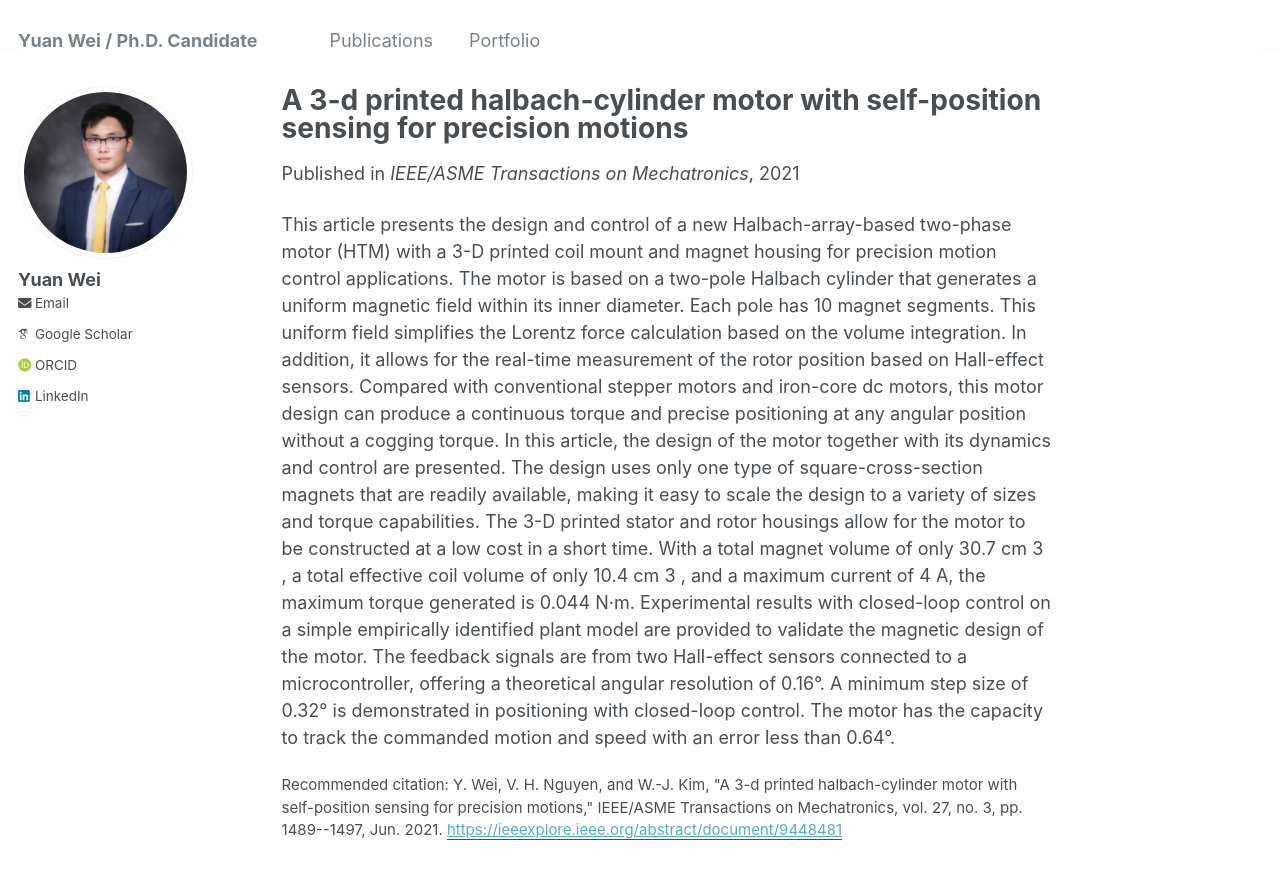
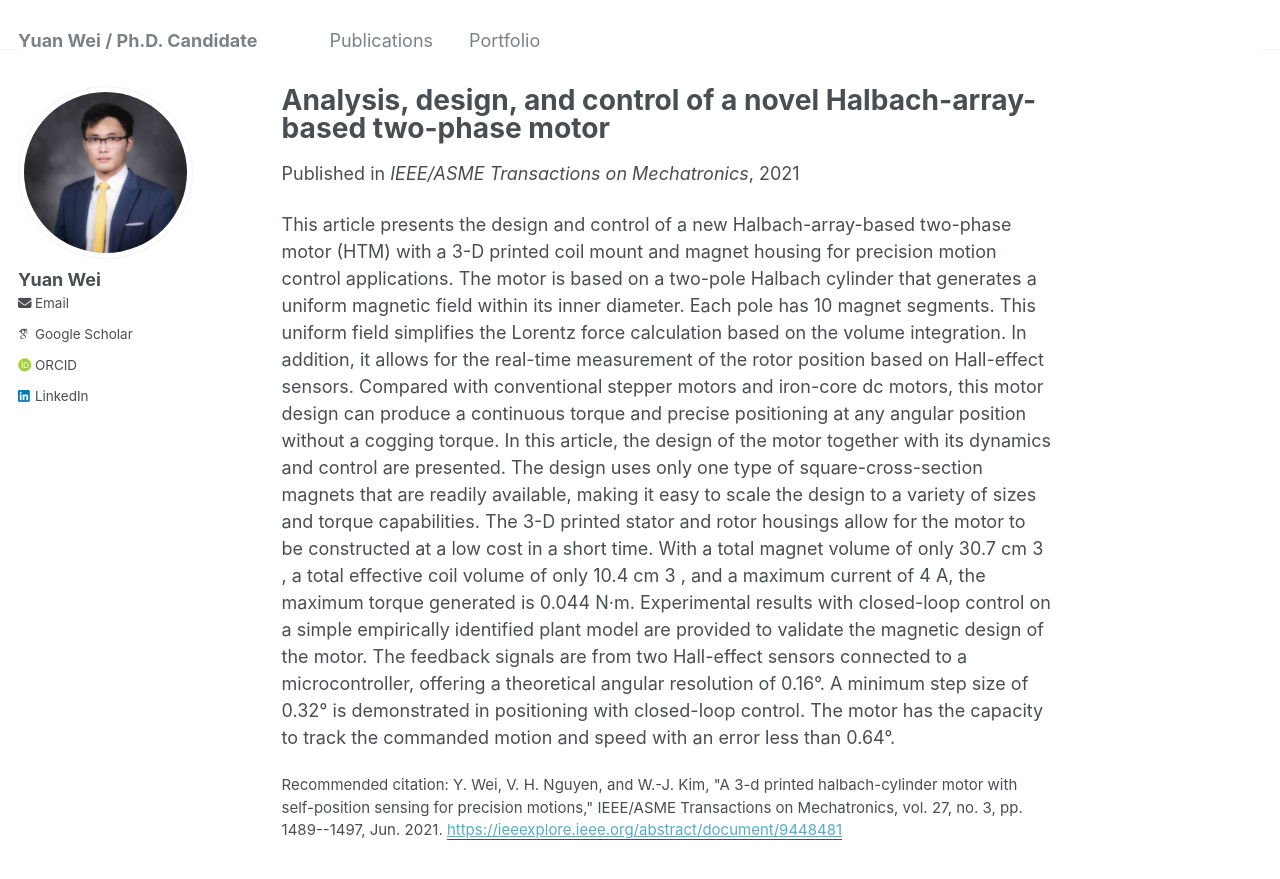
Before and after one commit to JET00wy/YuanWeiWebPage, a Jekyll site: the page built from _publications/wei2020analysis.md, in a window 1280 px wide and 900 px high. Shown: the top 879 px of the window. Built offline with Jekyll 4.4.1, drawn with Linux system fonts in a browser that asks for light colours; some web fonts are replaced.

Commit message:
Update wei2020analysis.md

```diff
--- a/_publications/wei2020analysis.md
+++ b/_publications/wei2020analysis.md
@@ -1,5 +1,5 @@
 ---
-title: "A 3-d printed halbach-cylinder motor with self-position sensing for precision motions"
+title: "Analysis, design, and control of a novel Halbach-array-based two-phase motor"
 collection: publications
 permalink: #/publication/2024-02-17-paper-title-number-4
 excerpt: ''
```
